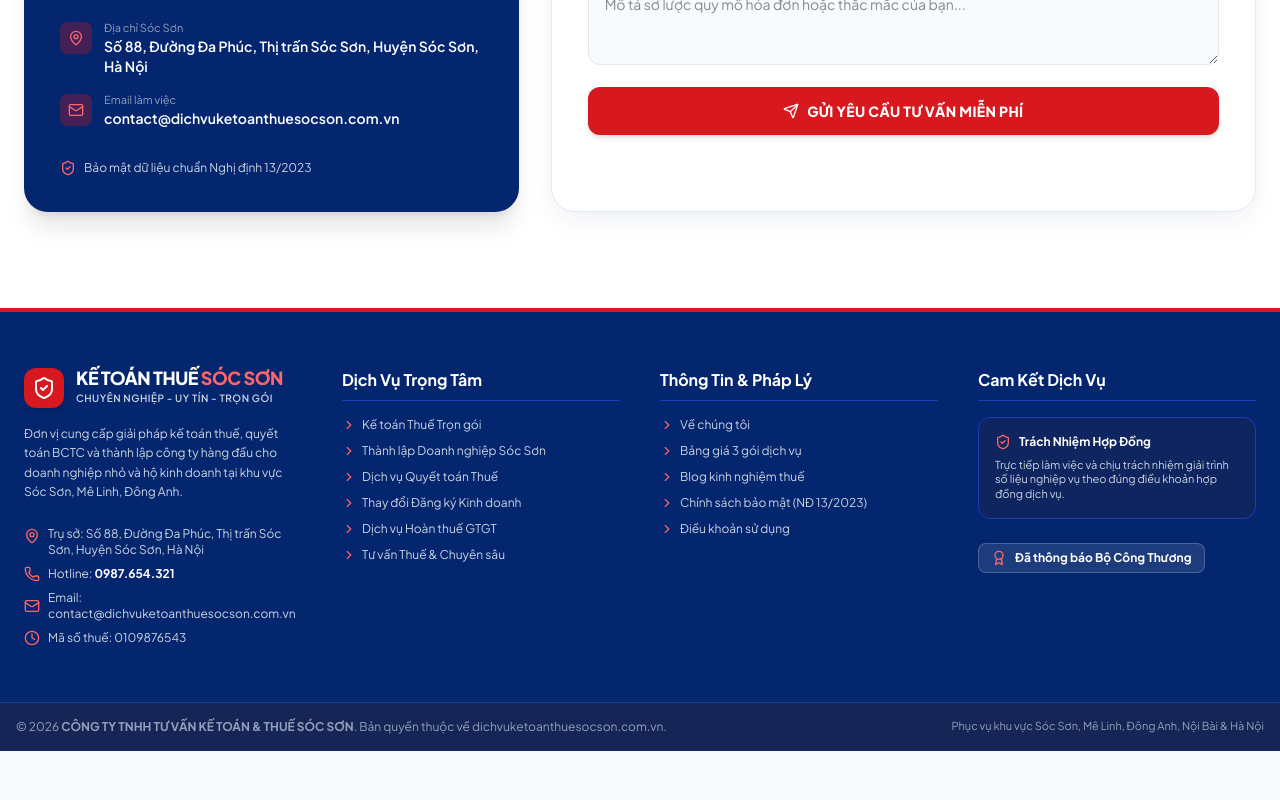
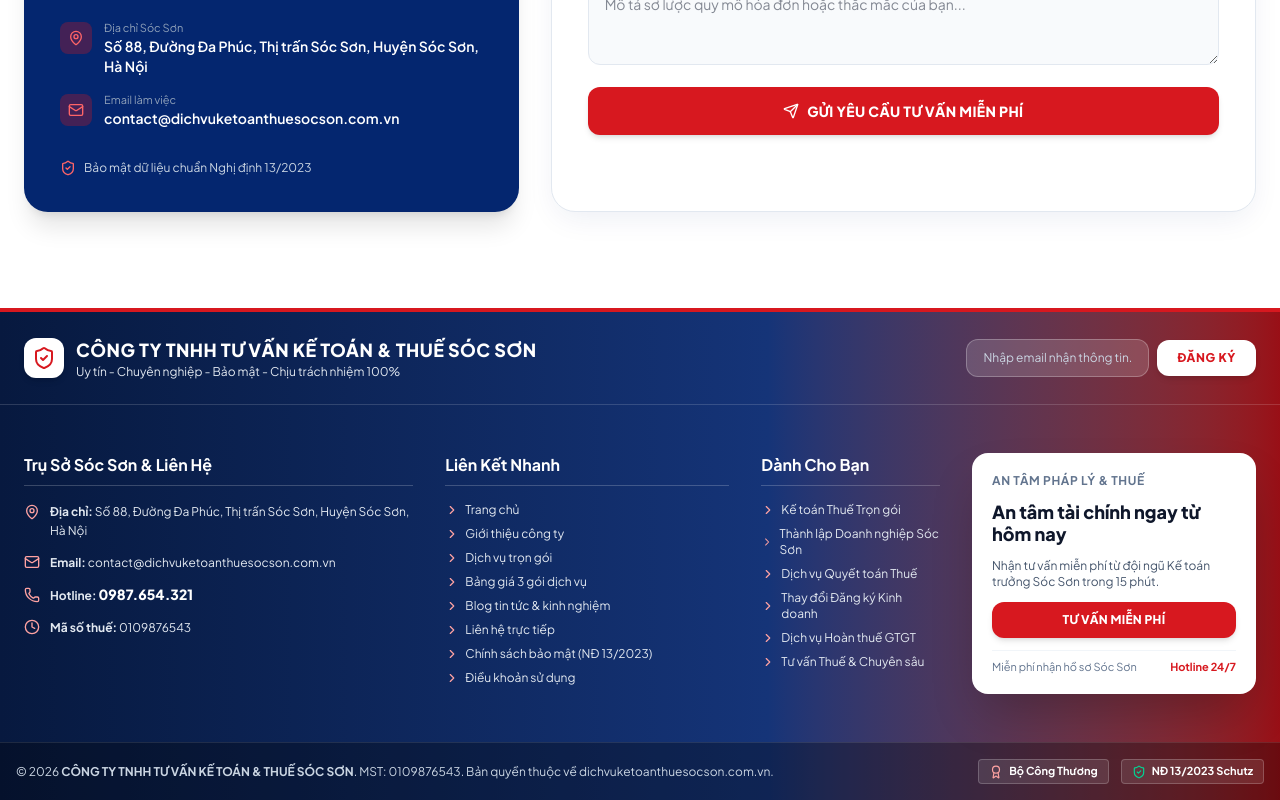
Before and after one commit to himawariproperty2026-boop/dichvuketoanthuesocson, a Next.js app: page / in a window 1280 px wide. Shown: the part 8110-8910 px from the top of the page. Before the commit the page ends 8861 px from the top, so only its background shows below. Built offline with nearby package versions, Linux system fonts and the light colour scheme; no server answers.

Commit message:
Upgrade Footer background to vibrant Navy-to-Red gradient matching An Khang reference (Image 2)

```diff
--- a/components/Footer.tsx
+++ b/components/Footer.tsx
@@ -7,9 +7,8 @@ import {
   Clock,
   ShieldCheck,
   Award,
-  Users,
-  ExternalLink,
   ChevronRight,
+  Send,
 } from "lucide-react";
 
 import { siteConfig } from "@/lib/siteConfig";
@@ -18,63 +17,147 @@ export const Footer: React.FC = () => {
   const currentYear = new Date().getFullYear();
 
   return (
-    <footer className="bg-[#04266F] text-slate-200 border-t-4 border-[#D7181F] text-sm">
-      {/* Upper Footer Main Section */}
-      <div className="max-w-7xl mx-auto px-4 sm:px-6 py-14">
-        <div className="grid grid-cols-1 md:grid-cols-2 lg:grid-cols-4 gap-10">
-          {/* Column 1: Brand Info & Address */}
-          <div className="space-y-4">
-            <Link href="/" className="flex items-center gap-3">
-              <div className="w-10 h-10 rounded-xl bg-[#D7181F] text-white flex items-center justify-center font-black text-xl shadow-md">
-                <ShieldCheck className="w-6 h-6" />
+    <footer className="relative text-white overflow-hidden border-t-4 border-[#D7181F] text-sm bg-gradient-to-r from-[#07193F] via-[#153478] via-60% to-[#990F16] to-100%">
+      {/* Top Newsletter & Company Header Bar (Inspired by An Khang Image 2) */}
+      <div className="border-b border-white/15 py-6">
+        <div className="max-w-7xl mx-auto px-4 sm:px-6 flex flex-col md:flex-row items-center justify-between gap-6">
+          <div className="flex items-center gap-3">
+            <div className="w-10 h-10 rounded-xl bg-white text-[#D7181F] flex items-center justify-center font-black text-xl shadow-md">
+              <ShieldCheck className="w-6 h-6" />
+            </div>
+            <div>
+              <h2 className="font-extrabold text-base sm:text-lg tracking-wide uppercase text-white">
+                {siteConfig.companyName}
+              </h2>
+              <p className="text-xs text-slate-200">
+                Uy tín - Chuyên nghiệp - Bảo mật - Chịu trách nhiệm 100%
+              </p>
+            </div>
+          </div>
+
+          {/* Newsletter Input Box */}
+          <div className="w-full md:w-auto flex items-center gap-2 max-w-md">
+            <div className="relative flex-1">
+              <input
+                type="email"
+                placeholder="Nhập email nhận thông tin..."
+                className="w-full px-4 py-2.5 rounded-xl bg-white/15 border border-white/25 text-white placeholder-slate-300 text-xs focus:outline-none focus:border-white"
+              />
+            </div>
+            <button className="px-5 py-2.5 rounded-xl bg-white text-[#D7181F] hover:bg-slate-100 font-black text-xs uppercase tracking-wider shadow-md whitespace-nowrap transition-transform hover:scale-105 cursor-pointer">
+              Đăng ký
+            </button>
+          </div>
+        </div>
+      </div>
+
+      {/* Main Footer Links & Info Section */}
+      <div className="max-w-7xl mx-auto px-4 sm:px-6 py-12">
+        <div className="grid grid-cols-1 md:grid-cols-2 lg:grid-cols-12 gap-8">
+          {/* Column 1: Headquarters Contact Info (4 Cols) */}
+          <div className="lg:col-span-4 space-y-4">
+            <h3 className="font-bold text-white text-base border-b border-white/20 pb-2">
+              Trụ Sở Sóc Sơn & Liên Hệ
+            </h3>
+
+            <div className="space-y-3 text-xs text-slate-200 leading-relaxed">
+              <div className="flex items-start gap-2.5">
+                <MapPin className="w-4 h-4 text-red-300 flex-shrink-0 mt-0.5" />
+                <span><strong>Địa chỉ:</strong> {siteConfig.contact.address}</span>
               </div>
-              <div className="flex flex-col">
-                <span className="font-black text-lg tracking-tight text-white leading-none">
-                  KẾ TOÁN THUẾ <span className="text-red-400">SÓC SƠN</span>
-                </span>
-                <span className="text-[10px] text-slate-300 font-semibold tracking-wider uppercase mt-1">
-                  Chuyên Nghiệp - Uy Tín - Trọn Gói
+              <div className="flex items-center gap-2.5">
+                <Mail className="w-4 h-4 text-red-300 flex-shrink-0" />
+                <span><strong>Email:</strong> {siteConfig.contact.email}</span>
+              </div>
+              <div className="flex items-center gap-2.5">
+                <Phone className="w-4 h-4 text-red-300 flex-shrink-0" />
+                <span>
+                  <strong>Hotline:</strong>{" "}
+                  <a
+                    href={`tel:${siteConfig.contact.phone.replace(/\s+/g, "")}`}
+                    className="text-white font-extrabold text-sm hover:underline"
+                  >
+                    {siteConfig.contact.phoneDisplay}
+                  </a>
                 </span>
               </div>
-            </Link>
-
-            <p className="text-xs text-slate-300 leading-relaxed">
-              Đơn vị cung cấp giải pháp kế toán thuế, quyết toán BCTC và thành lập công ty hàng đầu cho doanh nghiệp nhỏ và hộ kinh doanh tại khu vực Sóc Sơn, Mê Linh, Đông Anh.
-            </p>
-
-            <div className="space-y-2 pt-2 text-xs text-slate-300">
-              <div className="flex items-start gap-2">
-                <MapPin className="w-4 h-4 text-red-400 flex-shrink-0 mt-0.5" />
-                <span>Trụ sở: {siteConfig.contact.address}</span>
-              </div>
-              <div className="flex items-center gap-2">
-                <Phone className="w-4 h-4 text-red-400 flex-shrink-0" />
-                <span>Hotline: <strong className="text-white">{siteConfig.contact.phoneDisplay}</strong></span>
-              </div>
-              <div className="flex items-center gap-2">
-                <Mail className="w-4 h-4 text-red-400 flex-shrink-0" />
-                <span>Email: {siteConfig.contact.email}</span>
-              </div>
-              <div className="flex items-center gap-2">
-                <Clock className="w-4 h-4 text-red-400 flex-shrink-0" />
-                <span>Mã số thuế: {siteConfig.contact.taxCode}</span>
+              <div className="flex items-center gap-2.5">
+                <Clock className="w-4 h-4 text-red-300 flex-shrink-0" />
+                <span><strong>Mã số thuế:</strong> {siteConfig.contact.taxCode}</span>
               </div>
             </div>
           </div>
 
-          {/* Column 2: Quick Links */}
-          <div className="space-y-4">
-            <h3 className="font-bold text-white text-base border-b border-blue-800 pb-2">
-              Dịch Vụ Trọng Tâm
+          {/* Column 2: Quick Links (3 Cols) */}
+          <div className="lg:col-span-3 space-y-4">
+            <h3 className="font-bold text-white text-base border-b border-white/20 pb-2">
+              Liên Kết Nhanh
             </h3>
-            <ul className="space-y-2.5 text-xs text-slate-300">
+            <ul className="space-y-2 text-xs text-slate-200">
+              <li>
+                <Link href="/" className="hover:text-red-200 transition-colors flex items-center gap-1.5">
+                  <ChevronRight className="w-3.5 h-3.5 text-red-300" />
+                  <span>Trang chủ</span>
+                </Link>
+              </li>
+              <li>
+                <Link href="/gioi-thieu" className="hover:text-red-200 transition-colors flex items-center gap-1.5">
+                  <ChevronRight className="w-3.5 h-3.5 text-red-300" />
+                  <span>Giới thiệu công ty</span>
+                </Link>
+              </li>
+              <li>
+                <Link href="/dich-vu" className="hover:text-red-200 transition-colors flex items-center gap-1.5">
+                  <ChevronRight className="w-3.5 h-3.5 text-red-300" />
+                  <span>Dịch vụ trọn gói</span>
+                </Link>
+              </li>
+              <li>
+                <Link href="/bang-gia" className="hover:text-red-200 transition-colors flex items-center gap-1.5">
+                  <ChevronRight className="w-3.5 h-3.5 text-red-300" />
+                  <span>Bảng giá 3 gói dịch vụ</span>
+                </Link>
+              </li>
+              <li>
+                <Link href="/blog" className="hover:text-red-200 transition-colors flex items-center gap-1.5">
+                  <ChevronRight className="w-3.5 h-3.5 text-red-300" />
+                  <span>Blog tin tức & kinh nghiệm</span>
+                </Link>
+              </li>
+              <li>
+                <Link href="/lien-he" className="hover:text-red-200 transition-colors flex items-center gap-1.5">
+                  <ChevronRight className="w-3.5 h-3.5 text-red-300" />
+                  <span>Liên hệ trực tiếp</span>
+                </Link>
+              </li>
+              <li>
+                <Link href="/chinh-sach-bao-mat" className="hover:text-red-200 transition-colors flex items-center gap-1.5">
+                  <ChevronRight className="w-3.5 h-3.5 text-red-300" />
+                  <span>Chính sách bảo mật (NĐ 13/2023)</span>
+                </Link>
+              </li>
+              <li>
+                <Link href="/dieu-khoan-su-dung" className="hover:text-red-200 transition-colors flex items-center gap-1.5">
+                  <ChevronRight className="w-3.5 h-3.5 text-red-300" />
+                  <span>Điều khoản sử dụng</span>
+                </Link>
+              </li>
+            </ul>
+          </div>
+
+          {/* Column 3: For You / Key Services (2 Cols) */}
+          <div className="lg:col-span-2 space-y-4">
+            <h3 className="font-bold text-white text-base border-b border-white/20 pb-2">
+              Dành Cho Bạn
+            </h3>
+            <ul className="space-y-2 text-xs text-slate-200">
               {siteConfig.services.map((svc) => (
                 <li key={svc.slug}>
                   <Link
                     href={`/dich-vu/${svc.slug}`}
-                    className="hover:text-red-300 transition-colors flex items-center gap-1.5"
+                    className="hover:text-red-200 transition-colors flex items-center gap-1.5"
                   >
-                    <ChevronRight className="w-3.5 h-3.5 text-red-400" />
+                    <ChevronRight className="w-3.5 h-3.5 text-red-300" />
                     <span>{svc.title}</span>
                   </Link>
                 </li>
@@ -82,79 +165,52 @@ export const Footer: React.FC = () => {
             </ul>
           </div>
 
-          {/* Column 3: Quick Navigation & Legal */}
-          <div className="space-y-4">
-            <h3 className="font-bold text-white text-base border-b border-blue-800 pb-2">
-              Thông Tin & Pháp Lý
-            </h3>
-            <ul className="space-y-2.5 text-xs text-slate-300">
-              <li>
-                <Link href="/gioi-thieu" className="hover:text-red-300 transition-colors flex items-center gap-1.5">
-                  <ChevronRight className="w-3.5 h-3.5 text-red-400" />
-                  <span>Về chúng tôi</span>
-                </Link>
-              </li>
-              <li>
-                <Link href="/bang-gia" className="hover:text-red-300 transition-colors flex items-center gap-1.5">
-                  <ChevronRight className="w-3.5 h-3.5 text-red-400" />
-                  <span>Bảng giá 3 gói dịch vụ</span>
-                </Link>
-              </li>
-              <li>
-                <Link href="/blog" className="hover:text-red-300 transition-colors flex items-center gap-1.5">
-                  <ChevronRight className="w-3.5 h-3.5 text-red-400" />
-                  <span>Blog kinh nghiệm thuế</span>
-                </Link>
-              </li>
-              <li>
-                <Link href="/chinh-sach-bao-mat" className="hover:text-red-300 transition-colors flex items-center gap-1.5">
-                  <ChevronRight className="w-3.5 h-3.5 text-red-400" />
-                  <span>Chính sách bảo mật (NĐ 13/2023)</span>
-                </Link>
-              </li>
-              <li>
-                <Link href="/dieu-khoan-su-dung" className="hover:text-red-300 transition-colors flex items-center gap-1.5">
-                  <ChevronRight className="w-3.5 h-3.5 text-red-400" />
-                  <span>Điều khoản sử dụng</span>
-                </Link>
-              </li>
-            </ul>
-          </div>
+          {/* Column 4: Card CTA Feature Box (3 Cols - Inspired by An Khang Card) */}
+          <div className="lg:col-span-3">
+            <div className="rounded-2xl bg-white text-slate-900 p-5 shadow-2xl relative overflow-hidden space-y-3">
+              <div className="text-xs font-bold text-slate-500 uppercase tracking-wider">
+                An tâm pháp lý & thuế
+              </div>
+              <h4 className="font-black text-slate-900 text-lg leading-tight">
+                An tâm tài chính ngay từ hôm nay
+              </h4>
+              <p className="text-xs text-slate-600">
+                Nhận tư vấn miễn phí từ đội ngũ Kế toán trưởng Sóc Sơn trong 15 phút.
+              </p>
 
-          {/* Column 4: Commitments & Certification */}
-          <div className="space-y-4">
-            <h3 className="font-bold text-white text-base border-b border-blue-800 pb-2">
-              Cam Kết Dịch Vụ
-            </h3>
-            <div className="p-4 rounded-xl bg-blue-950/60 border border-blue-800 space-y-2 text-xs">
-              <div className="flex items-center gap-2 font-bold text-white">
-                <ShieldCheck className="w-4 h-4 text-red-400" />
-                <span>Trách Nhiệm Hợp Đồng</span>
-              </div>
-              <p className="text-[11px] text-slate-300">
-                Trực tiếp làm việc và chịu trách nhiệm giải trình số liệu nghiệp vụ theo đúng điều khoản hợp đồng dịch vụ.
-              </p>
-            </div>
+              <Link
+                href="/lien-he"
+                className="w-full py-2.5 rounded-xl bg-[#D7181F] hover:bg-[#B81117] text-white font-extrabold text-xs block text-center shadow-md transition-all uppercase tracking-wide"
+              >
+                Tư vấn miễn phí
+              </Link>
 
-            {/* Ministry of Industry and Trade Mock Badge */}
-            <div className="pt-2">
-              <div className="inline-flex items-center gap-2 px-3 py-1.5 rounded-lg bg-white/10 border border-white/20 text-xs font-bold text-white">
-                <Award className="w-4 h-4 text-red-400" />
-                <span>Đã thông báo Bộ Công Thương</span>
+              {/* Consultant Photo Background Overlay */}
+              <div className="pt-2 flex items-center justify-between text-[11px] text-slate-500 border-t border-slate-100">
+                <span>Miễn phí nhận hồ sơ Sóc Sơn</span>
+                <span className="font-bold text-[#D7181F]">Hotline 24/7</span>
               </div>
             </div>
           </div>
         </div>
       </div>
 
-      {/* Bottom Copyright Bar */}
-      <div className="bg-blue-950 py-4 border-t border-blue-900 text-xs text-slate-400 text-center">
-        <div className="max-w-7xl mx-auto px-4 flex flex-col sm:flex-row items-center justify-between gap-2">
+      {/* Bottom Copyright & Certification Bar */}
+      <div className="bg-black/30 py-4 border-t border-white/10 text-xs text-slate-300 text-center">
+        <div className="max-w-7xl mx-auto px-4 flex flex-col sm:flex-row items-center justify-between gap-3">
           <div>
-            © {currentYear} <strong>{siteConfig.companyName}</strong>. Bản quyền thuộc về {siteConfig.domain}.
+            © {currentYear} <strong>{siteConfig.companyName}</strong>. MST: {siteConfig.contact.taxCode}. Bản quyền thuộc về {siteConfig.domain}.
           </div>
-          <div className="text-[11px] text-slate-400">
-            Phục vụ khu vực Sóc Sơn, Mê Linh, Đông Anh, Nội Bài & Hà Nội
+
+          <div className="flex items-center gap-3">
+            <div className="inline-flex items-center gap-1.5 px-2.5 py-1 rounded bg-white/10 text-[11px] font-bold text-white border border-white/20">
+              <Award className="w-3.5 h-3.5 text-red-300" />
+              <span>Bộ Công Thương</span>
+            </div>
+            <div className="inline-flex items-center gap-1.5 px-2.5 py-1 rounded bg-white/10 text-[11px] font-bold text-white border border-white/20">
+              <ShieldCheck className="w-3.5 h-3.5 text-emerald-400" />
+              <span>NĐ 13/2023 Schutz</span>
+            </div>
           </div>
         </div>
       </div>
```
